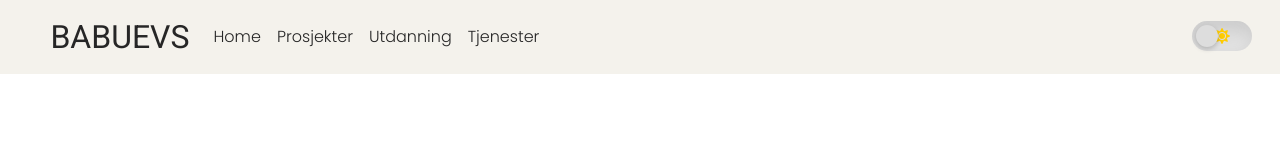
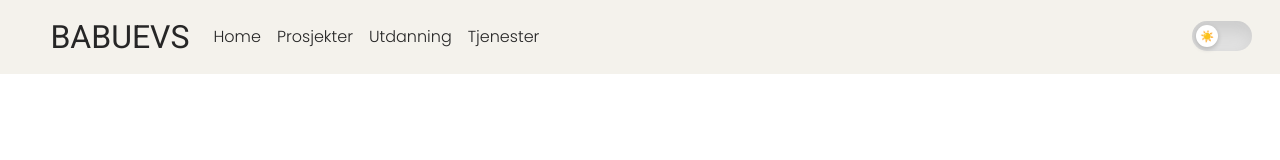
Before and after one commit to sham93dev/Babuevs-portfolio-Angular, an Angular app: page / in a window 1280 px wide. Shown: the top 160 px of the page. Built offline with nearby package versions, Linux system fonts and the light colour scheme.

Commit message:
Fixed darkmode animation and design

```diff
--- a/src/app/ui-components/navbar/navbar.component.html
+++ b/src/app/ui-components/navbar/navbar.component.html
@@ -17,7 +17,6 @@
     </button>
 
     <div class="collapse navbar-collapse" id="navbarNav">
-      <!-- Navigasjonslenker til venstre -->
       <ul class="navbar-nav me-auto">
         <li class="nav-item">
           <a class="nav-link" href="#home">Home</a>
@@ -44,7 +43,7 @@
             class="form-check-input"
           />
           <label for="darkModeToggle" class="dark-mode-switch">
-            <i class="fas" [ngClass]="isDarkMode ? 'fa-moon' : 'fa-sun'"></i>
+            <span></span>
           </label>
         </li>
       </ul>
--- a/src/app/ui-components/navbar/navbar.component.scss
+++ b/src/app/ui-components/navbar/navbar.component.scss
@@ -1,71 +1,76 @@
-/* Dark Mode Switch Container */
 .dark-mode-switch {
-  width: 60px; /* Størrelse på switchen */
-  height: 30px; /* Høyde på switchen */
+  width: 60px;
+  height: 30px;
   position: relative;
   display: inline-block;
-  background-color: #ddd; /* Lys grå bakgrunn som standard */
-  border-radius: 30px; /* Rund kant på containeren */
+  background-color: #ddd;
+  border-radius: 30px;
   box-shadow: inset 0px 5px 15px rgba(0, 0, 0, 0.1),
     inset 0px -5px 15px rgba(255, 255, 255, 0.3);
   cursor: pointer;
   transition: background-color 0.3s, box-shadow 0.3s;
 }
 
-/* Den lille sirkelen (den som flyttes) */
+.dark-mode-switch::before {
+  content: "";
+  position: absolute;
+  top: 50%;
+  left: 8px;
+  transform: translateY(-50%);
+  font-size: 16px;
+  color: #ffcc00;
+  transition: color 0.3s ease;
+}
+
 .dark-mode-switch::after {
-  content: "";
-  width: 22px; /* Mindre sirkulær knapp */
-  height: 22px; /* Mindre sirkulær knapp */
+  content: "🌙";
+  display: none;
   position: absolute;
-  top: 4px; /* Juster avstanden fra toppen */
-  left: 4px; /* Juster avstanden fra venstre */
-  background-color: #fff; /* Hvit farge på den lille sirkelen */
-  border-radius: 50%; /* Gjør den rund */
+  top: 50%;
+  right: 8px;
+  transform: translateY(-50%);
+  font-size: 16px;
+  color: #666;
+  transition: color 0.3s ease;
+}
+
+.dark-mode-switch span {
+  width: 22px;
+  height: 22px;
+  position: absolute;
+  top: 4px;
+  left: 4px;
+  background-color: #fff;
+  border-radius: 50%;
   box-shadow: 0 2px 5px rgba(0, 0, 0, 0.2);
+  text-align: center;
+  line-height: 22px;
+  font-size: 11px;
   transition: transform 0.3s ease, background-color 0.3s ease;
 }
 
-/* Når checkboxen er sjekket (dark mode aktivert) */
-input:checked + label {
-  background-color: #3a3a3a; /* Mørkere bakgrunn når dark mode er aktivert */
+.dark-mode-switch span::before {
+  content: "☀️";
+  display: block;
+  text-align: center;
+  font-size: 11px;
 }
 
-/* Når checkboxen er sjekket (flytt den lille knappen til høyre og endre farge på sirkelen) */
-input:checked + label::after {
-  transform: translateX(30px); /* Flytter knappen til høyre */
-  background-color: #ffcc00; /* Gul bakgrunn når dark mode er aktivert */
+input:checked + label {
+  background-color: #3a3a3a;
 }
 
-/* Når checkboxen ikke er sjekket (dark mode av) */
-input:not(:checked) + label::after {
-  background-color: #ddd; /* Grå bakgrunn når dark mode er av */
+input:checked + label span {
+  transform: translateX(30px);
+  background-color: #24afef;
 }
 
-/* Gjør input unsynlig */
+input:checked + label span::before {
+  content: "🌙";
+}
+
 input {
   width: 0;
   height: 0;
   visibility: hidden;
 }
-
-/* Stil for sol- og måne-ikonene */
-label i {
-  position: absolute;
-  top: 50%;
-  left: 50%;
-  transform: translate(-50%, -50%);
-  font-size: 16px; /* Juster størrelsen på ikonene */
-  color: #333; /* Standard farge for måne-ikonet (dark mode) */
-  transition: color 0.3s ease;
-}
-
-/* Når checkboxen er sjekket (bytt til måne-ikon i mørk modus) */
-input:checked + label i {
-  color: #fff; /* Hvit farge på måne-ikonet når dark mode er aktivert */
-}
-
-/* Når checkboxen ikke er sjekket (vis sol-ikon i lys modus) */
-input:not(:checked) + label i {
-  color: #ffcc00; /* Gul farge på sol-ikonet når dark mode er av */
-}
```
